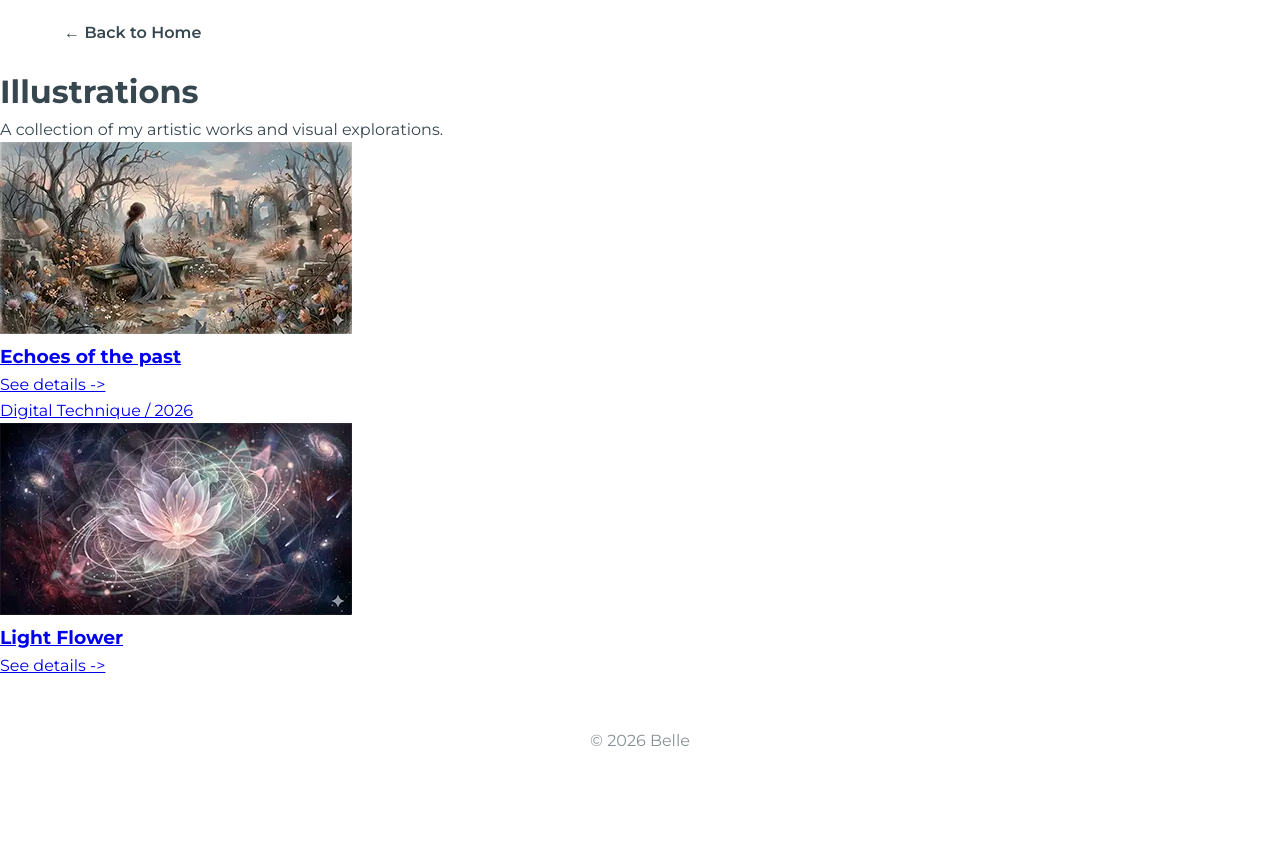
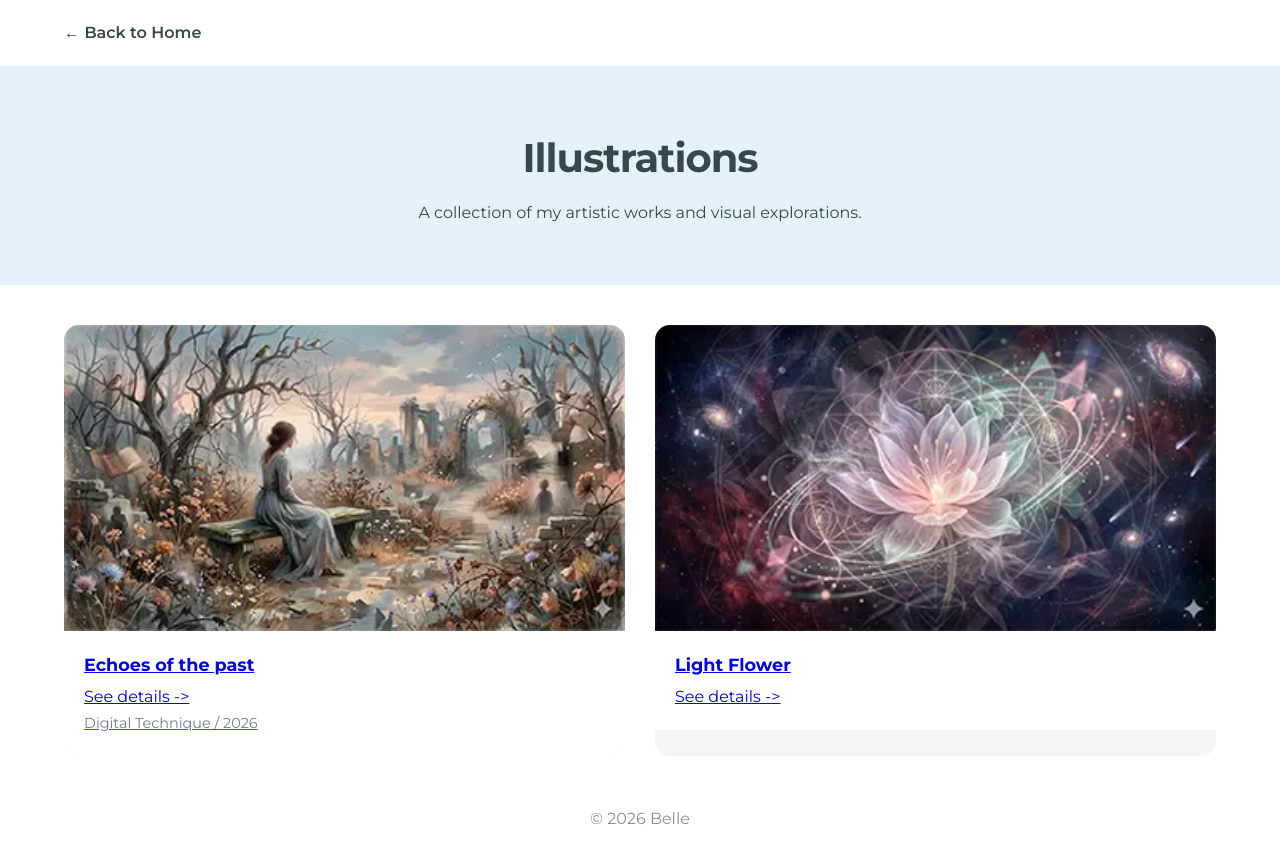
Before and after one commit to redder-74/Belle, a website: page ilustracion.html in a window 1280 px wide. Before the commit the page ends 804 px from the top, so only its background shows below. Drawn offline with Linux system fonts and the light colour scheme.

Commit message:
Update styles.css

```diff
--- a/styles.css
+++ b/styles.css
@@ -207,3 +207,71 @@ body {
     line-height: 1.8;
     color: var(--gris-texto);
 }
+/*10 --- ESTILOS PARA GALERÍA INTERNA --- */
+
+.gallery-header {
+    text-align: center;
+    padding: 60px 5%;
+    background-color: var(--azul-claro); /* Usamos tu color pastel */
+    margin-bottom: 40px;
+}
+
+.gallery-header h1 {
+    font-size: 2.5rem;
+    margin-bottom: 10px;
+    letter-spacing: -1px;
+}
+
+.gallery-grid {
+    display: grid;
+    /* Crea columnas que se ajustan solas (mínimo 400px cada una) */
+    grid-template-columns: repeat(auto-fit, minmax(400px, 1fr));
+    gap: 30px;
+    padding: 0 5%;
+    max-width: 1400px;
+    margin: 0 auto;
+}
+
+.gallery-item {
+    background-color: var(--gris-suave);
+    border-radius: 15px;
+    overflow: hidden;
+    transition: var(--transition);
+}
+
+.gallery-item img {
+    width: 100%;
+    height: auto;
+    display: block;
+    transition: var(--transition);
+}
+
+.gallery-item:hover img {
+    transform: scale(1.03);
+}
+
+.item-info {
+    padding: 20px;
+    background: white;
+}
+
+.item-info h3 {
+    font-size: 1.1rem;
+    margin-bottom: 5px;
+}
+
+.item-info span {
+    font-size: 0.9rem;
+    color: var(--gris-texto);
+    opacity: 0.7;
+}
+
+/* Ajuste para móviles */
+@media (max-width: 600px) {
+    .gallery-grid {
+        grid-template-columns: 1fr; /* Una sola columna en móvil */
+    }
+    .gallery-header h1 {
+        font-size: 1.8rem;
+    }
+}
```
